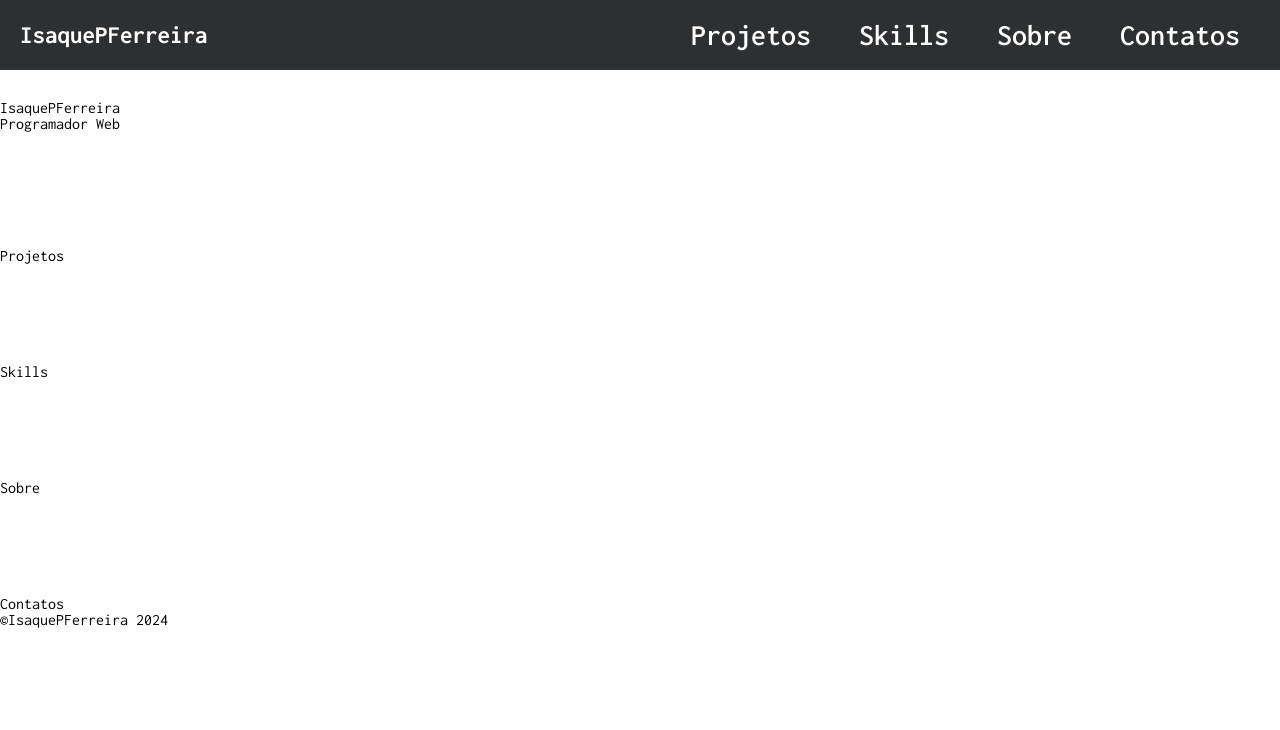
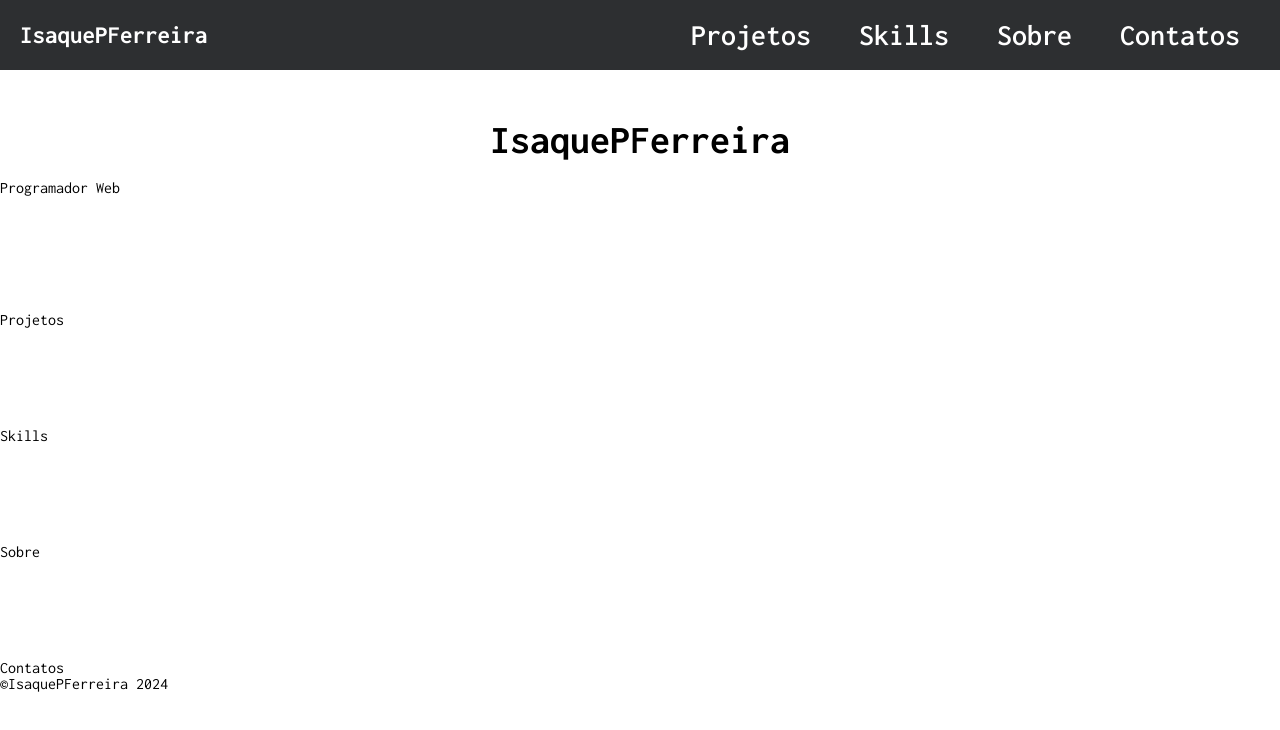
Before and after one commit to IsaquePFerreira/isaquepferreira.github.io, a plain HTML site: page index.html in a window 1280 px wide. Drawn offline with Linux system fonts and the light colour scheme.

Commit message:
Finish main-title component

```diff
--- a/assets/css/components/main-title.css
+++ b/assets/css/components/main-title.css
@@ -1,3 +1,7 @@
 .main-title {
+    font-size: 40px;
+    font-weight: 700;
+    text-align: center;
+    padding: 20px;
     margin-top: 100px;
 }
```
